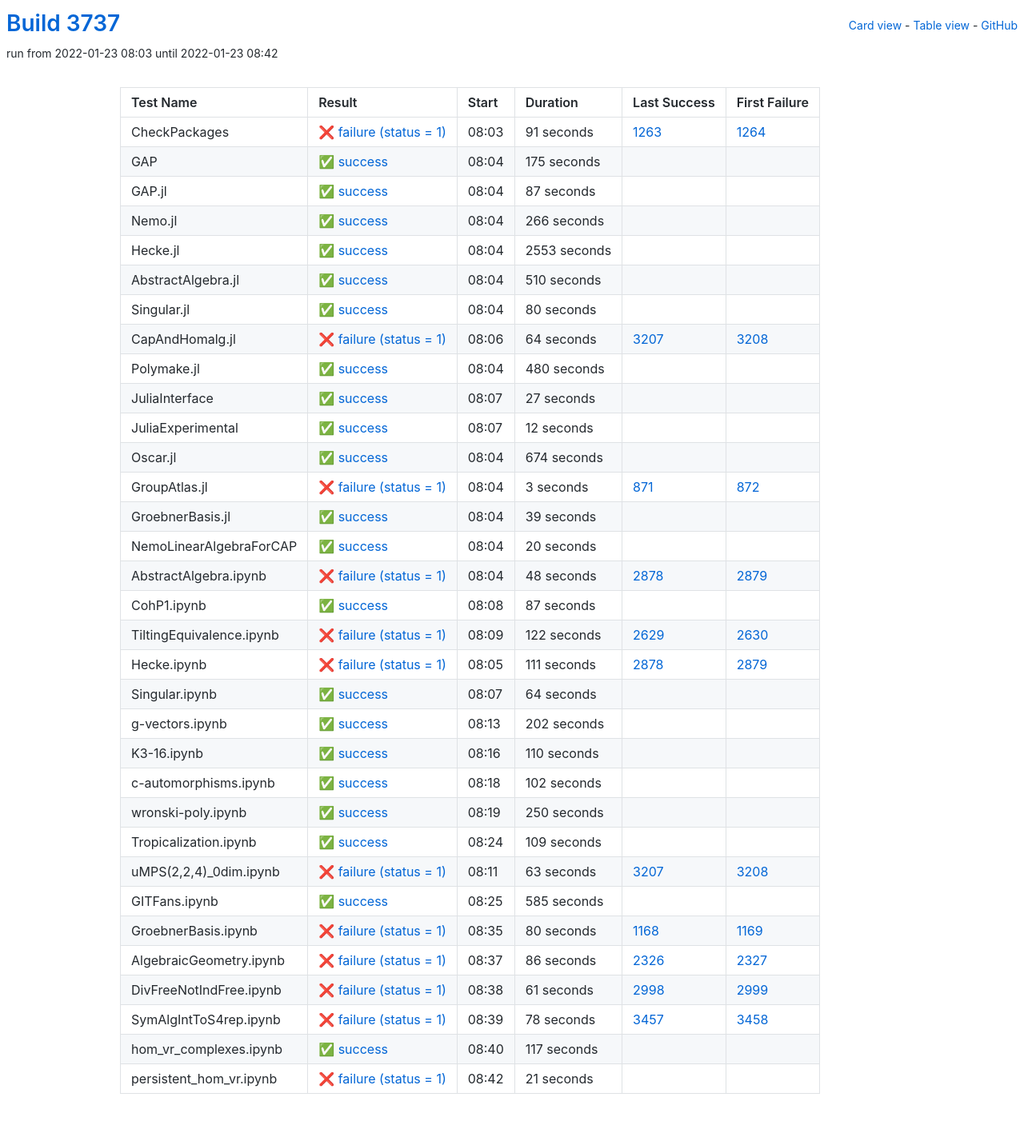
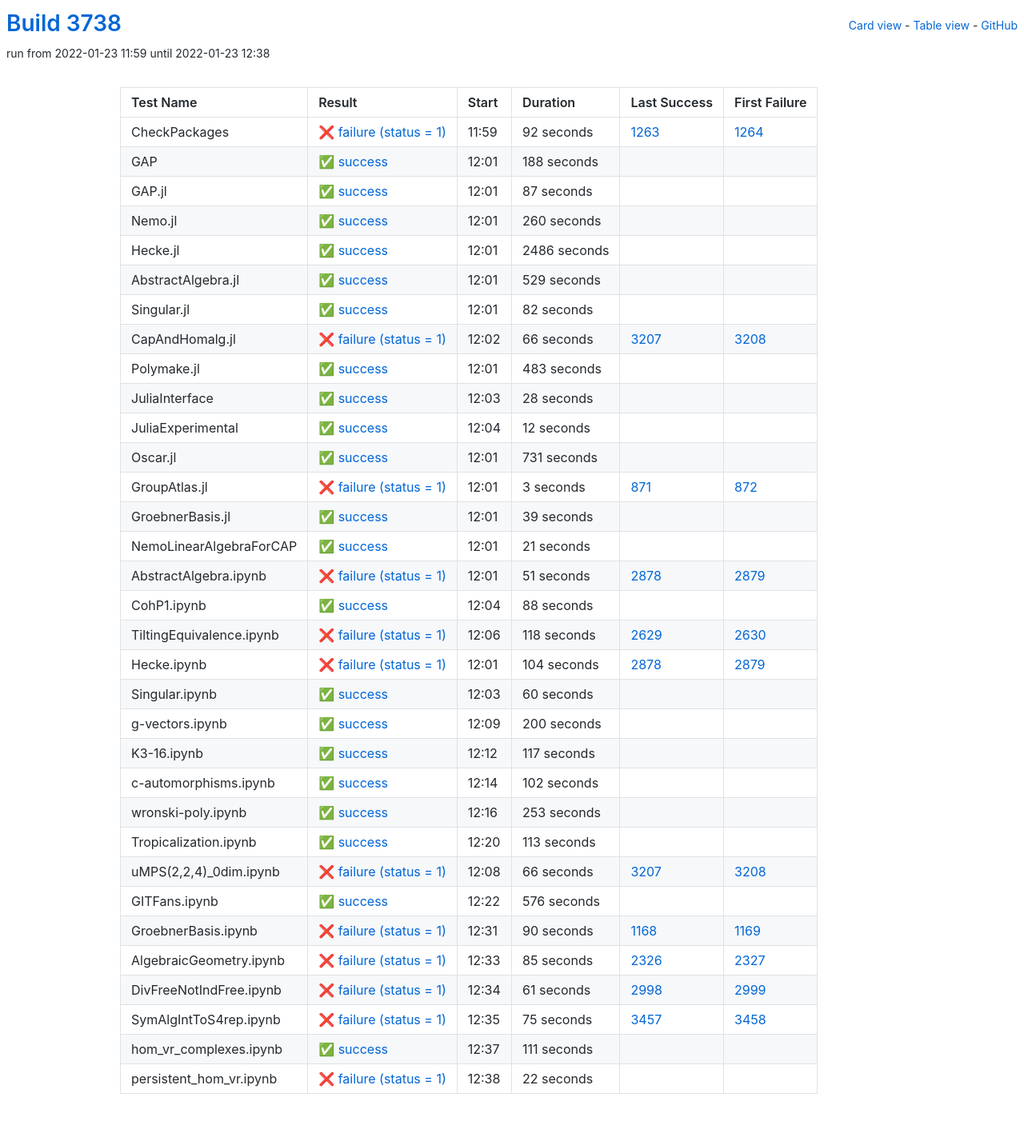
Before and after one commit to oscar-system/oscar-ci-status-stable, a Jekyll site: the page built from table.html, in a window 1280 px wide. Shown: the whole page at 80% size. Built offline with Jekyll 4.4.1, drawn with Linux system fonts in a browser that asks for light colours.

Commit message:
Build #3738

```diff
--- a/_data/ci.yml
+++ b/_data/ci.yml
@@ -1,6 +1,6 @@
 ---
-build: 3737
-build_url: https://oscarci.mathematik.uni-kl.de/job/oscar-stable/3737/
+build: 3738
+build_url: https://oscarci.mathematik.uni-kl.de/job/oscar-stable/3738/
 job: oscar-stable
 organization: oscar-system
 repo: oscar-ci-status-stable
@@ -8,32 +8,32 @@ repourl: https://github.com/oscar-system/oscar-ci-status-stable
 tests:
 - name: CheckPackages
   id: checkpackages
-  log: https://oscarci.mathematik.uni-kl.de/job/oscar-stable/3737/artifact/logs/build-3737/CheckPackages.log
-  start: 2022-01-23 08:03
+  log: https://oscarci.mathematik.uni-kl.de/job/oscar-stable/3738/artifact/logs/build-3738/CheckPackages.log
+  start: 2022-01-23 11:59
   success: false
   exitcode: 1
   status: failure
-  duration: 91
+  duration: 92
   last_success: 1263
   last_success_url: https://oscarci.mathematik.uni-kl.de/job/oscar-stable/1263/
   first_failure: 1264
   first_failure_url: https://oscarci.mathematik.uni-kl.de/job/oscar-stable/1264/
 - name: GAP
   id: gap
-  log: https://oscarci.mathematik.uni-kl.de/job/oscar-stable/3737/artifact/logs/build-3737/GAP.log
-  start: 2022-01-23 08:04
+  log: https://oscarci.mathematik.uni-kl.de/job/oscar-stable/3738/artifact/logs/build-3738/GAP.log
+  start: 2022-01-23 12:01
   success: true
   exitcode: 0
   status: success
-  duration: 175
+  duration: 188
   last_success: false
   last_success_url:
   first_failure: false
   first_failure_url:
 - name: GAP.jl
   id: gap-jl
-  log: https://oscarci.mathematik.uni-kl.de/job/oscar-stable/3737/artifact/logs/build-3737/GAP.jl.log
-  start: 2022-01-23 08:04
+  log: https://oscarci.mathematik.uni-kl.de/job/oscar-stable/3738/artifact/logs/build-3738/GAP.jl.log
+  start: 2022-01-23 12:01
   success: true
   exitcode: 0
   status: success
@@ -44,92 +44,92 @@ tests:
   first_failure_url:
 - name: Nemo.jl
   id: nemo-jl
-  log: https://oscarci.mathematik.uni-kl.de/job/oscar-stable/3737/artifact/logs/build-3737/Nemo.jl.log
-  start: 2022-01-23 08:04
+  log: https://oscarci.mathematik.uni-kl.de/job/oscar-stable/3738/artifact/logs/build-3738/Nemo.jl.log
+  start: 2022-01-23 12:01
   success: true
   exitcode: 0
   status: success
-  duration: 266
+  duration: 260
   last_success: false
   last_success_url:
   first_failure: false
   first_failure_url:
 - name: Hecke.jl
   id: hecke-jl
-  log: https://oscarci.mathematik.uni-kl.de/job/oscar-stable/3737/artifact/logs/build-3737/Hecke.jl.log
-  start: 2022-01-23 08:04
+  log: https://oscarci.mathematik.uni-kl.de/job/oscar-stable/3738/artifact/logs/build-3738/Hecke.jl.log
+  start: 2022-01-23 12:01
   success: true
   exitcode: 0
   status: success
-  duration: 2553
+  duration: 2486
   last_success: false
   last_success_url:
   first_failure: false
   first_failure_url:
 - name: AbstractAlgebra.jl
   id: abstractalgebra-jl
-  log: https://oscarci.mathematik.uni-kl.de/job/oscar-stable/3737/artifact/logs/build-3737/AbstractAlgebra.jl.log
-  start: 2022-01-23 08:04
+  log: https://oscarci.mathematik.uni-kl.de/job/oscar-stable/3738/artifact/logs/build-3738/AbstractAlgebra.jl.log
+  start: 2022-01-23 12:01
   success: true
   exitcode: 0
   status: success
-  duration: 510
+  duration: 529
   last_success: false
   last_success_url:
   first_failure: false
   first_failure_url:
 - name: Singular.jl
   id: singular-jl
-  log: https://oscarci.mathematik.uni-kl.de/job/oscar-stable/3737/artifact/logs/build-3737/Singular.jl.log
-  start: 2022-01-23 08:04
+  log: https://oscarci.mathematik.uni-kl.de/job/oscar-stable/3738/artifact/logs/build-3738/Singular.jl.log
+  start: 2022-01-23 12:01
   success: true
   exitcode: 0
   status: success
-  duration: 80
+  duration: 82
   last_success: false
   last_success_url:
   first_failure: false
   first_failure_url:
 - name: CapAndHomalg.jl
   id: capandhomalg-jl
-  log: https://oscarci.mathematik.uni-kl.de/job/oscar-stable/3737/artifact/logs/build-3737/CapAndHomalg.jl.log
-  start: 2022-01-23 08:06
+  log: https://oscarci.mathematik.uni-kl.de/job/oscar-stable/3738/artifact/logs/build-3738/CapAndHomalg.jl.log
+  start: 2022-01-23 12:02
   success: false
   exitcode: 1
   status: failure
-  duration: 64
+  duration: 66
   last_success: 3207
   last_success_url: https://oscarci.mathematik.uni-kl.de/job/oscar-stable/3207/
   first_failure: 3208
   first_failure_url: https://oscarci.mathematik.uni-kl.de/job/oscar-stable/3208/
 - name: Polymake.jl
   id: polymake-jl
-  log: https://oscarci.mathematik.uni-kl.de/job/oscar-stable/3737/artifact/logs/build-3737/Polymake.jl.log
-  start: 2022-01-23 08:04
+  log: https://oscarci.mathematik.uni-kl.de/job/oscar-stable/3738/artifact/logs/build-3738/Polymake.jl.log
+  start: 2022-01-23 12:01
   success: true
   exitcode: 0
   status: success
-  duration: 480
+  duration: 483
   last_success: false
   last_success_url:
   first_failure: false
   first_failure_url:
 - name: JuliaInterface
   id: juliainterface
-  log: https://oscarci.mathematik.uni-kl.de/job/oscar-stable/3737/artifact/logs/build-3737/JuliaInterface.log
-  start: 2022-01-23 08:07
+  log: https://oscarci.mathematik.uni-kl.de/job/oscar-stable/3738/artifact/logs/build-3738/JuliaInterface.log
+  start: 2022-01-23 12:03
   success: true
   exitcode: 0
   status: success
-  duration: 27
+  duration: 28
   last_success: false
   last_success_url:
   first_failure: false
   first_failure_url:
 - name: JuliaExperimental
   id: juliaexperimental
-  log: https://oscarci.mathematik.uni-kl.de/job/oscar-stable/3737/artifact/logs/build-3737/JuliaExperimental.log
-  start: 2022-01-23 08:07
+  log: https://oscarci.mathematik.uni-kl.de/job/oscar-stable/3738/artifact/logs/build-3738/JuliaExperimental.log
+  start: 2022-01-23 12:04
   success: true
   exitcode: 0
   status: success
@@ -140,20 +140,20 @@ tests:
   first_failure_url:
 - name: Oscar.jl
   id: oscar-jl
-  log: https://oscarci.mathematik.uni-kl.de/job/oscar-stable/3737/artifact/logs/build-3737/Oscar.jl.log
-  start: 2022-01-23 08:04
+  log: https://oscarci.mathematik.uni-kl.de/job/oscar-stable/3738/artifact/logs/build-3738/Oscar.jl.log
+  start: 2022-01-23 12:01
   success: true
   exitcode: 0
   status: success
-  duration: 674
+  duration: 731
   last_success: false
   last_success_url:
   first_failure: false
   first_failure_url:
 - name: GroupAtlas.jl
   id: groupatlas-jl
-  log: https://oscarci.mathematik.uni-kl.de/job/oscar-stable/3737/artifact/logs/build-3737/GroupAtlas.jl.log
-  start: 2022-01-23 08:04
+  log: https://oscarci.mathematik.uni-kl.de/job/oscar-stable/3738/artifact/logs/build-3738/GroupAtlas.jl.log
+  start: 2022-01-23 12:01
   success: false
   exitcode: 1
   status: failure
@@ -164,8 +164,8 @@ tests:
   first_failure_url: https://oscarci.mathematik.uni-kl.de/job/oscar-stable/872/
 - name: GroebnerBasis.jl
   id: groebnerbasis-jl
-  log: https://oscarci.mathematik.uni-kl.de/job/oscar-stable/3737/artifact/logs/build-3737/GroebnerBasis.jl.log
-  start: 2022-01-23 08:04
+  log: https://oscarci.mathematik.uni-kl.de/job/oscar-stable/3738/artifact/logs/build-3738/GroebnerBasis.jl.log
+  start: 2022-01-23 12:01
   success: true
   exitcode: 0
   status: success
@@ -176,104 +176,104 @@ tests:
   first_failure_url:
 - name: NemoLinearAlgebraForCAP
   id: nemolinearalgebraforcap
-  log: https://oscarci.mathematik.uni-kl.de/job/oscar-stable/3737/artifact/logs/build-3737/NemoLinearAlgebraForCAP.log
-  start: 2022-01-23 08:04
+  log: https://oscarci.mathematik.uni-kl.de/job/oscar-stable/3738/artifact/logs/build-3738/NemoLinearAlgebraForCAP.log
+  start: 2022-01-23 12:01
   success: true
   exitcode: 0
   status: success
-  duration: 20
+  duration: 21
   last_success: false
   last_success_url:
   first_failure: false
   first_failure_url:
 - name: AbstractAlgebra.ipynb
   id: abstractalgebra-ipynb
-  log: https://oscarci.mathematik.uni-kl.de/job/oscar-stable/3737/artifact/logs/build-3737/AbstractAlgebra.ipynb.log
-  start: 2022-01-23 08:04
+  log: https://oscarci.mathematik.uni-kl.de/job/oscar-stable/3738/artifact/logs/build-3738/AbstractAlgebra.ipynb.log
+  start: 2022-01-23 12:01
   success: false
   exitcode: 1
   status: failure
-  duration: 48
+  duration: 51
   last_success: 2878
   last_success_url: https://oscarci.mathematik.uni-kl.de/job/oscar-stable/2878/
   first_failure: 2879
   first_failure_url: https://oscarci.mathematik.uni-kl.de/job/oscar-stable/2879/
 - name: CohP1.ipynb
   id: cohp1-ipynb
-  log: https://oscarci.mathematik.uni-kl.de/job/oscar-stable/3737/artifact/logs/build-3737/CohP1.ipynb.log
-  start: 2022-01-23 08:08
+  log: https://oscarci.mathematik.uni-kl.de/job/oscar-stable/3738/artifact/logs/build-3738/CohP1.ipynb.log
+  start: 2022-01-23 12:04
   success: true
   exitcode: 0
   status: success
-  duration: 87
+  duration: 88
   last_success: false
   last_success_url:
   first_failure: false
   first_failure_url:
 - name: TiltingEquivalence.ipynb
   id: tiltingequivalence-ipynb
-  log: https://oscarci.mathematik.uni-kl.de/job/oscar-stable/3737/artifact/logs/build-3737/TiltingEquivalence.ipynb.log
-  start: 2022-01-23 08:09
+  log: https://oscarci.mathematik.uni-kl.de/job/oscar-stable/3738/artifact/logs/build-3738/TiltingEquivalence.ipynb.log
+  start: 2022-01-23 12:06
   success: false
   exitcode: 1
   status: failure
-  duration: 122
+  duration: 118
   last_success: 2629
   last_success_url: https://oscarci.mathematik.uni-kl.de/job/oscar-stable/2629/
   first_failure: 2630
   first_failure_url: https://oscarci.mathematik.uni-kl.de/job/oscar-stable/2630/
 - name: Hecke.ipynb
   id: hecke-ipynb
-  log: https://oscarci.mathematik.uni-kl.de/job/oscar-stable/3737/artifact/logs/build-3737/Hecke.ipynb.log
-  start: 2022-01-23 08:05
+  log: https://oscarci.mathematik.uni-kl.de/job/oscar-stable/3738/artifact/logs/build-3738/Hecke.ipynb.log
+  start: 2022-01-23 12:01
   success: false
   exitcode: 1
   status: failure
-  duration: 111
+  duration: 104
   last_success: 2878
   last_success_url: https://oscarci.mathematik.uni-kl.de/job/oscar-stable/2878/
   first_failure: 2879
   first_failure_url: https://oscarci.mathematik.uni-kl.de/job/oscar-stable/2879/
 - name: Singular.ipynb
   id: singular-ipynb
-  log: https://oscarci.mathematik.uni-kl.de/job/oscar-stable/3737/artifact/logs/build-3737/Singular.ipynb.log
-  start: 2022-01-23 08:07
+  log: https://oscarci.mathematik.uni-kl.de/job/oscar-stable/3738/artifact/logs/build-3738/Singular.ipynb.log
+  start: 2022-01-23 12:03
   success: true
   exitcode: 0
   status: success
-  duration: 64
+  duration: 60
   last_success: false
   last_success_url:
   first_failure: false
   first_failure_url:
 - name: g-vectors.ipynb
   id: g-vectors-ipynb
-  log: https://oscarci.mathematik.uni-kl.de/job/oscar-stable/3737/artifact/logs/build-3737/g-vectors.ipynb.log
-  start: 2022-01-23 08:13
+  log: https://oscarci.mathematik.uni-kl.de/job/oscar-stable/3738/artifact/logs/build-3738/g-vectors.ipynb.log
+  start: 2022-01-23 12:09
   success: true
   exitcode: 0
   status: success
-  duration: 202
+  duration: 200
   last_success: false
   last_success_url:
   first_failure: false
   first_failure_url:
 - name: K3-16.ipynb
   id: k3-16-ipynb
-  log: https://oscarci.mathematik.uni-kl.de/job/oscar-stable/3737/artifact/logs/build-3737/K3-16.ipynb.log
-  start: 2022-01-23 08:16
+  log: https://oscarci.mathematik.uni-kl.de/job/oscar-stable/3738/artifact/logs/build-3738/K3-16.ipynb.log
+  start: 2022-01-23 12:12
   success: true
   exitcode: 0
   status: success
-  duration: 110
+  duration: 117
   last_success: false
   last_success_url:
   first_failure: false
   first_failure_url:
 - name: c-automorphisms.ipynb
   id: c-automorphisms-ipynb
-  log: https://oscarci.mathematik.uni-kl.de/job/oscar-stable/3737/artifact/logs/build-3737/c-automorphisms.ipynb.log
-  start: 2022-01-23 08:18
+  log: https://oscarci.mathematik.uni-kl.de/job/oscar-stable/3738/artifact/logs/build-3738/c-automorphisms.ipynb.log
+  start: 2022-01-23 12:14
   success: true
   exitcode: 0
   status: success
@@ -284,80 +284,80 @@ tests:
   first_failure_url:
 - name: wronski-poly.ipynb
   id: wronski-poly-ipynb
-  log: https://oscarci.mathematik.uni-kl.de/job/oscar-stable/3737/artifact/logs/build-3737/wronski-poly.ipynb.log
-  start: 2022-01-23 08:19
+  log: https://oscarci.mathematik.uni-kl.de/job/oscar-stable/3738/artifact/logs/build-3738/wronski-poly.ipynb.log
+  start: 2022-01-23 12:16
   success: true
   exitcode: 0
   status: success
-  duration: 250
+  duration: 253
   last_success: false
   last_success_url:
   first_failure: false
   first_failure_url:
 - name: Tropicalization.ipynb
   id: tropicalization-ipynb
-  log: https://oscarci.mathematik.uni-kl.de/job/oscar-stable/3737/artifact/logs/build-3737/Tropicalization.ipynb.log
-  start: 2022-01-23 08:24
+  log: https://oscarci.mathematik.uni-kl.de/job/oscar-stable/3738/artifact/logs/build-3738/Tropicalization.ipynb.log
+  start: 2022-01-23 12:20
   success: true
   exitcode: 0
   status: success
-  duration: 109
+  duration: 113
   last_success: false
   last_success_url:
   first_failure: false
   first_failure_url:
 - name: uMPS(2,2,4)_0dim.ipynb
   id: umps-2-2-4-0dim-ipynb
-  log: https://oscarci.mathematik.uni-kl.de/job/oscar-stable/3737/artifact/logs/build-3737/uMPS-2-2-4-_0dim.ipynb.log
-  start: 2022-01-23 08:11
+  log: https://oscarci.mathematik.uni-kl.de/job/oscar-stable/3738/artifact/logs/build-3738/uMPS-2-2-4-_0dim.ipynb.log
+  start: 2022-01-23 12:08
   success: false
   exitcode: 1
   status: failure
-  duration: 63
+  duration: 66
   last_success: 3207
   last_success_url: https://oscarci.mathematik.uni-kl.de/job/oscar-stable/3207/
   first_failure: 3208
   first_failure_url: https://oscarci.mathematik.uni-kl.de/job/oscar-stable/3208/
 - name: GITFans.ipynb
   id: gitfans-ipynb
-  log: https://oscarci.mathematik.uni-kl.de/job/oscar-stable/3737/artifact/logs/build-3737/GITFans.ipynb.log
-  start: 2022-01-23 08:25
+  log: https://oscarci.mathematik.uni-kl.de/job/oscar-stable/3738/artifact/logs/build-3738/GITFans.ipynb.log
+  start: 2022-01-23 12:22
   success: true
   exitcode: 0
   status: success
-  duration: 585
+  duration: 576
   last_success: false
   last_success_url:
   first_failure: false
   first_failure_url:
 - name: GroebnerBasis.ipynb
   id: groebnerbasis-ipynb
-  log: https://oscarci.mathematik.uni-kl.de/job/oscar-stable/3737/artifact/logs/build-3737/GroebnerBasis.ipynb.log
-  start: 2022-01-23 08:35
+  log: https://oscarci.mathematik.uni-kl.de/job/oscar-stable/3738/artifact/logs/build-3738/GroebnerBasis.ipynb.log
+  start: 2022-01-23 12:31
   success: false
   exitcode: 1
   status: failure
-  duration: 80
+  duration: 90
   last_success: 1168
   last_success_url: https://oscarci.mathematik.uni-kl.de/job/oscar-stable/1168/
   first_failure: 1169
   first_failure_url: https://oscarci.mathematik.uni-kl.de/job/oscar-stable/1169/
 - name: AlgebraicGeometry.ipynb
   id: algebraicgeometry-ipynb
-  log: https://oscarci.mathematik.uni-kl.de/job/oscar-stable/3737/artifact/logs/build-3737/AlgebraicGeometry.ipynb.log
-  start: 2022-01-23 08:37
+  log: https://oscarci.mathematik.uni-kl.de/job/oscar-stable/3738/artifact/logs/build-3738/AlgebraicGeometry.ipynb.log
+  start: 2022-01-23 12:33
   success: false
   exitcode: 1
   status: failure
-  duration: 86
+  duration: 85
   last_success: 2326
   last_success_url: https://oscarci.mathematik.uni-kl.de/job/oscar-stable/2326/
   first_failure: 2327
   first_failure_url: https://oscarci.mathematik.uni-kl.de/job/oscar-stable/2327/
 - name: DivFreeNotIndFree.ipynb
   id: divfreenotindfree-ipynb
-  log: https://oscarci.mathematik.uni-kl.de/job/oscar-stable/3737/artifact/logs/build-3737/DivFreeNotIndFree.ipynb.log
-  start: 2022-01-23 08:38
+  log: https://oscarci.mathematik.uni-kl.de/job/oscar-stable/3738/artifact/logs/build-3738/DivFreeNotIndFree.ipynb.log
+  start: 2022-01-23 12:34
   success: false
   exitcode: 1
   status: failure
@@ -368,36 +368,36 @@ tests:
   first_failure_url: https://oscarci.mathematik.uni-kl.de/job/oscar-stable/2999/
 - name: SymAlgIntToS4rep.ipynb
   id: symalginttos4rep-ipynb
-  log: https://oscarci.mathematik.uni-kl.de/job/oscar-stable/3737/artifact/logs/build-3737/SymAlgIntToS4rep.ipynb.log
-  start: 2022-01-23 08:39
+  log: https://oscarci.mathematik.uni-kl.de/job/oscar-stable/3738/artifact/logs/build-3738/SymAlgIntToS4rep.ipynb.log
+  start: 2022-01-23 12:35
   success: false
   exitcode: 1
   status: failure
-  duration: 78
+  duration: 75
   last_success: 3457
   last_success_url: https://oscarci.mathematik.uni-kl.de/job/oscar-stable/3457/
   first_failure: 3458
   first_failure_url: https://oscarci.mathematik.uni-kl.de/job/oscar-stable/3458/
 - name: hom_vr_complexes.ipynb
   id: hom-vr-complexes-ipynb
-  log: https://oscarci.mathematik.uni-kl.de/job/oscar-stable/3737/artifact/logs/build-3737/hom_vr_complexes.ipynb.log
-  start: 2022-01-23 08:40
+  log: https://oscarci.mathematik.uni-kl.de/job/oscar-stable/3738/artifact/logs/build-3738/hom_vr_complexes.ipynb.log
+  start: 2022-01-23 12:37
   success: true
   exitcode: 0
   status: success
-  duration: 117
+  duration: 111
   last_success: false
   last_success_url:
   first_failure: false
   first_failure_url:
 - name: persistent_hom_vr.ipynb
   id: persistent-hom-vr-ipynb
-  log: https://oscarci.mathematik.uni-kl.de/job/oscar-stable/3737/artifact/logs/build-3737/persistent_hom_vr.ipynb.log
-  start: 2022-01-23 08:42
+  log: https://oscarci.mathematik.uni-kl.de/job/oscar-stable/3738/artifact/logs/build-3738/persistent_hom_vr.ipynb.log
+  start: 2022-01-23 12:38
   success: false
   exitcode: 1
   status: failure
-  duration: 21
+  duration: 22
   last_success: false
   last_success_url:
   first_failure: false
```
Also changed, not shown: README.md.
